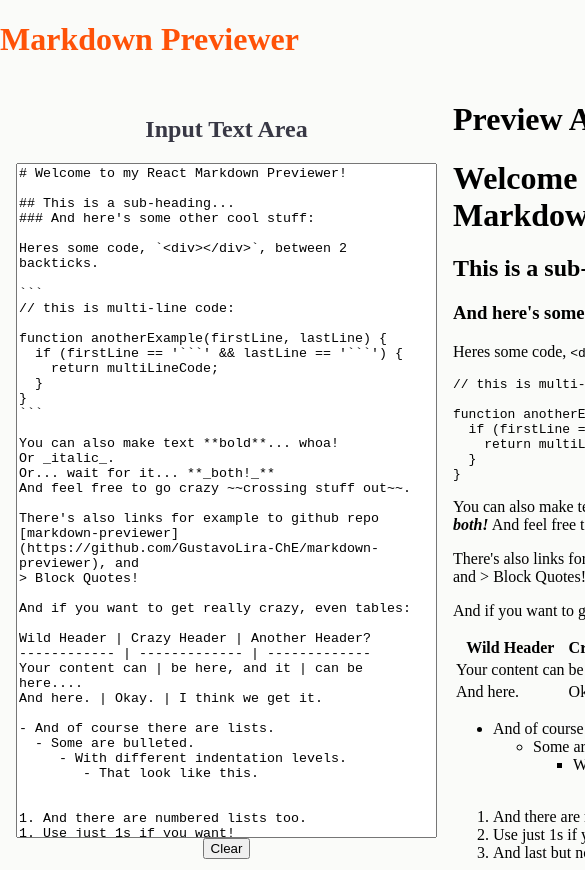
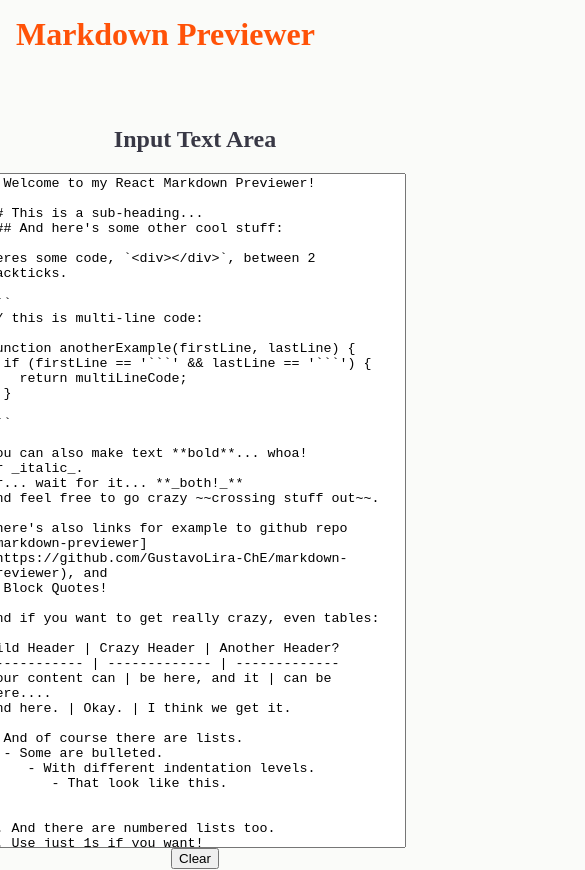
Before and after one commit to GustavoLira-ChE/markdown-previewer, a React app: page / in a window 390 px wide. Shown: the top 870 px of the page, 585 px wide, since content can reach past the window. Built offline with nearby package versions, Linux system fonts and the light colour scheme.

Commit message:
add: styles to fix some display errors

```diff
--- a/src/styles/global.css
+++ b/src/styles/global.css
@@ -19,3 +19,9 @@ html, body{
 .body-container{
     display: flex;
 }
+
+@media (max-width: 1000px){
+    .body-container{
+        flex-direction: column;
+    }
+}
--- a/src/styles/header.css
+++ b/src/styles/header.css
@@ -1,3 +1,5 @@
 .main-title{
     color: var(--primary-color);
+    margin-top: 0;
+    padding: 16px;
 }
--- a/src/styles/inputTextArea.css
+++ b/src/styles/inputTextArea.css
@@ -13,5 +13,5 @@
 .textAreaInput {
     resize: none;
     height: 80vh;
-    min-width: 300px;
+    min-width: clamp(18.75rem, 7.5rem + 60vw, 37.5rem);
 }
```
